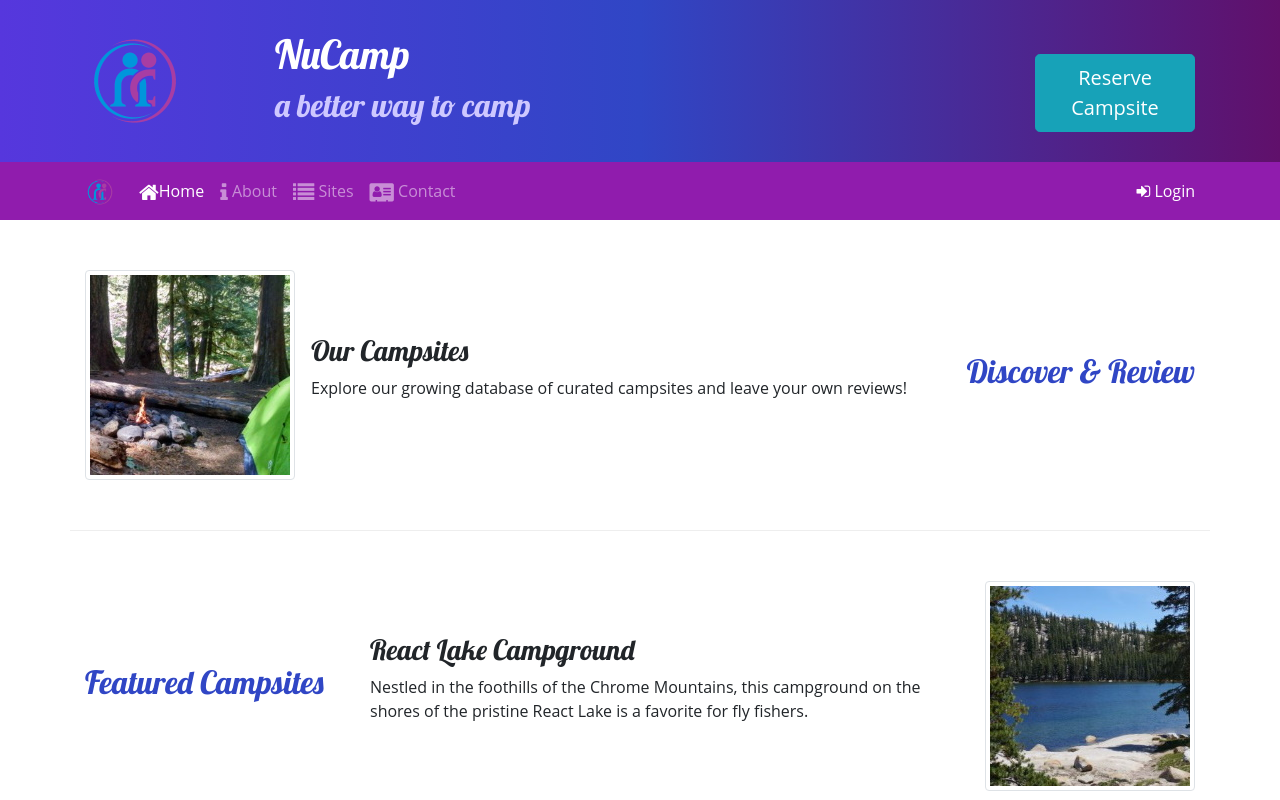
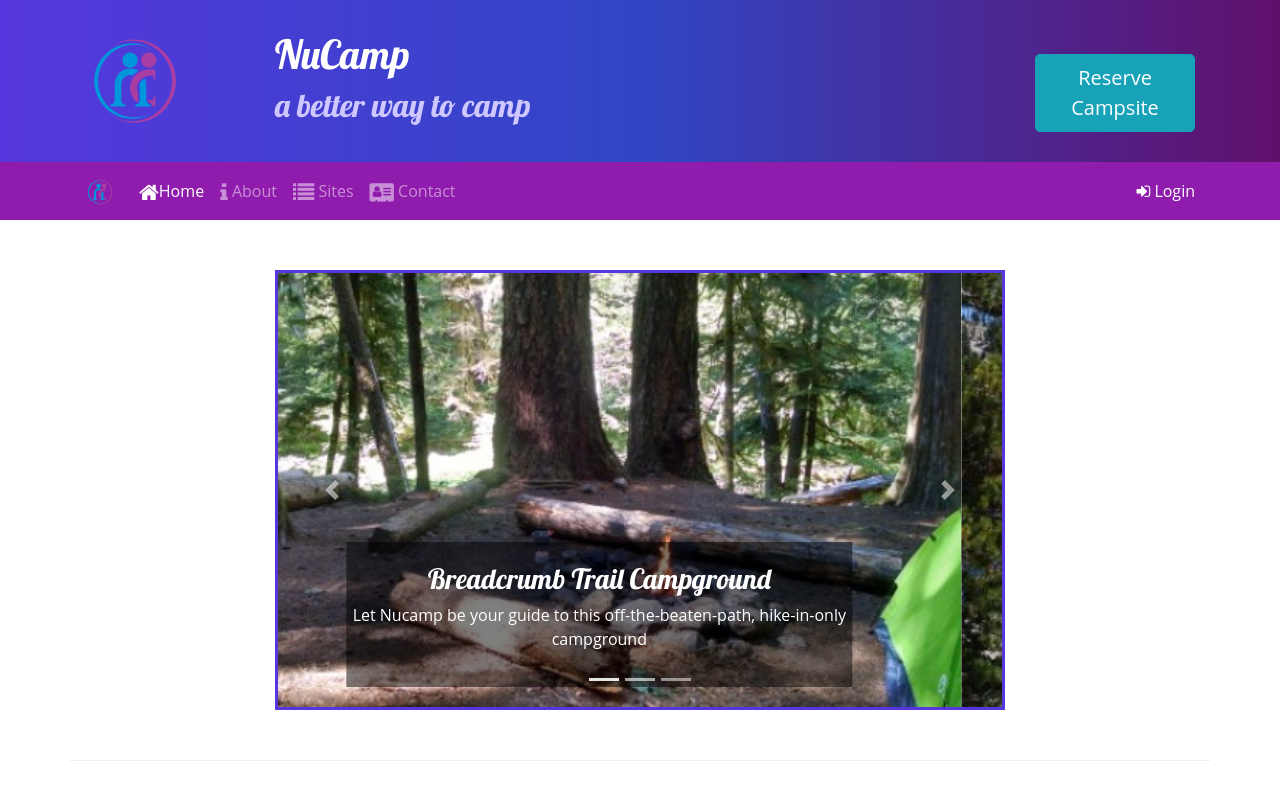
Before and after one commit to rodneycoyer/nucampsite-html-css-bootstrap, a website: page index.html in a window 1280 px wide. Shown: the top 800 px of the page. Drawn offline with nearby package versions, Linux system fonts and the light colour scheme.

Commit message:
Carousel

```diff
--- a/css/styles.css
+++ b/css/styles.css
@@ -37,3 +37,11 @@ header h2 {
 .navbar {
   background-color: #901cad;
 }
+
+.carousel-caption {
+  background-color: rgba(0, 0, 0, 0.5);
+}
+
+.carousel {
+  border: solid #5637dd;
+}
--- a/index.html
+++ b/index.html
@@ -12,7 +12,9 @@
         <link rel="stylesheet" href="https://fonts.googleapis.com/css2?family=Lobster&display=swap" />
         <link rel="stylesheet" href="css/styles.css" />
 <!--Title-->
-        <title>NuCamp: A Better Way To Camp</title>
+        <title>
+            NuCamp: A Better Way To Camp
+        </title>
     </head>
 
     <body>
@@ -24,12 +26,21 @@
                         <img src="img/logo.png" class="img-fluid" />
                     </div>
                     <div class="col">
-                        <h1>NuCamp</h1>
+                        <h1 >NuCamp </h1>
                         <h2>a better way to camp</h2>
                     </div>
 <!--Reserve Button & Tool Tip-->
                     <div class="col-md-4 col-xl-2 mt-4">
-                        <a href="#reserveForm" role="button" class="btn btn-lg btn-info" data-toggle="tooltip" data-placement="bottom" data-html="true" title="Or call us at <br /><strong> 1-206-555-1234 </strong>">  Reserve Campsite </a>
+                        <a
+                            href="#reserveForm"
+                            role="button"
+                            class="btn btn-lg btn-info"
+                            data-toggle="tooltip"
+                            data-placement="bottom"
+                            data-html="true"
+                            title="Or call us at <br /><strong> 1-206-555-1234 </strong>">
+                                Reserve Campsite
+                        </a>
                     </div>
                 </div>
             </div>
@@ -37,14 +48,28 @@
 <!--Nav Bar-->
         <nav class="navbar navbar-expand-sm navbar-dark sticky-top">
             <div class="container">
-                <a class="navbar-brand" href="#"><img src="img/logo.png" height="30" width="30" /></a>
+                <a
+                    class="navbar-brand"
+                    href="#">
+                    <img src="img/logo.png"
+                    height="30" width="30" />
+                </a>
 
-                <button class="navbar-toggler" type="button" data-toggle="collapse" data-target="#nuCampNavbar">
+                <button
+                    class="navbar-toggler"
+                    type="button"
+                    data-toggle="collapse"
+                    data-target="#nuCampNavbar"
+                >
 
-                <button class="navbar-toggler ml-auto" type="button" data-toggle="collapse" data-target="#nucampNavbar">
+                <button
+                    class="navbar-toggler ml-auto"
+                    type="button"
+                    data-toggle="collapse"
+                    data-target="#nucampNavbar">
                     <span class="navbar-toggler-icon"></span>
                 </button>
-
+<!--Navbar Collapse-->
                 <div class="collapse navbar-collapse" id="nucampNavbar">
                     <ul class="navbar-nav">
                         <li class="nav-item active"> <a class="nav-link" href="#"> <span class="fa fa-home fa-lg"></span>Home </a> </li>
@@ -52,13 +77,17 @@
                         <li class="nav-item"> <a class="nav-link" href="#"> <span class="fa fa-list fa-lg"></span> Sites </a> </li>
                         <li class="nav-item"> <a class="nav-link" href="contactus.html"> <span class="fa fa-address-card fa-lg"></span> Contact </a> </li>
                     </ul>
-<!--Login Modal-->
+<!--Modal Sign-in-->
                     <span class="navbar-text ml-auto">
-                        <a role="button" data-toggle="modal" data-target="#loginModal">
-                            <i class="fa fa-sign-in"></i> Login
+                        <a
+                            role="button"
+                            data-toggle="modal"
+                            data-target="#loginModal"
+                        >
+                            <i class="fa fa-sign-in"></i>
+                                Login
                         </a>
                     </span>
-
                 </div>
             </div>
         </nav>
@@ -68,7 +97,13 @@
                 <div class="modal-content">
                     <div class="modal-header">
                         <h3 class="modal-title"> Login </h3>
-                        <button type="button" class="close" data-dismiss="modal"> &times; </button>
+
+                        <button
+                            type="button"
+                            class="close"
+                            data-dismiss="modal">
+                            &times;
+                        </button>
                     </div>
 
                     <div class="modal-body">
@@ -76,19 +111,31 @@
                             <form>
                                 <div class="form-row">
                                     <div class="form-group col-12">
-                                        <label class="sr-only" for="loginEmail"> Email address </label>
-                                        <input type="email" class="form-control form-control-sm" id="loginEmail" placeholder="Enter email">
+                                        <label
+                                            class="sr-only"
+                                            for="loginEmail">
+                                                Email address
+                                        </label>
+                                        <input
+                                            type="email"
+                                            class="form-control form-control-sm"
+                                            id="loginEmail"
+                                            placeholder="Enter email"
+                                        >
                                     </div>
-
                                     <div class="form-group col-12">
                                         <label
                                             class="sr-only"
                                             for="loginPassword">
                                                 Password
                                         </label>
-                                        <input type="password" class="form-control form-control-sm" id="loginPassword" placeholder="Password">
+                                        <input
+                                            type="password"
+                                            class="form-control form-control-sm"
+                                            id="loginPassword"
+                                            placeholder="Password"
+                                        >
                                     </div>
-
                                     <div class="col">
                                         <div class="form-check">
                                             <input class="form-check-input" type="checkbox">
@@ -96,7 +143,7 @@
                                         </div>
                                     </div>
                                 </div>
-
+<!--Modal Buttons-->
                                 <div class="form-row">
                                     <button
                                         type="button"
@@ -115,8 +162,84 @@
                 </div>
             </div>
         </div>
+
+        <div class="container">
+<!--Carousel-->
+            <div class="row row-content">
+                <div class="col-md-8 mx-auto">
+                    <div id="homeCarousel" class="carousel slide" data-ride="carousel">
+<!--Indicators-->
+                        <ol class="carousel-indicators">
+                            <li data-target="#homeCarousel" data-slide-to="0" class="active"></li>
+                            <li data-target="#homeCarousel" data-slide-to="1"></li>
+                            <li data-target="#homeCarousel" data-slide-to="2"></li>
+                        </ol>
+
+                        <div class="carousel-inner">
+                            <div class="carousel-item active">
+                                <img
+                                    class="d-block w-100"
+                                    src="img/breadcrumb-trail.jpg "
+                                    alt="Breadcrumb Trail Campground"
+                                />
+                                <div class="carousel-caption">
+                                    <h3>Breadcrumb Trail Campground</h3>
+                                    <p class="d-none d-sm-block">
+                                        Let Nucamp be your guide to this off-the-beaten-path, hike-in-only campground
+                                    </p>
+                                </div>
+                            </div>
+
+                            <div class="carousel-item">
+                                <img
+                                    class="d-block w-100"
+                                    src="img/react-lake.jpg"
+                                    alt="React Lake Campground"
+                                />
+                                <div class="carousel-caption">
+                                    <h3> React Lake Campground </h3>
+                                    <p class="d-none d-sm-block">
+                                        Nestled in the foothills of the Chrome Mountains, this campground on the shores of the pristine React Lake is a favorite for fly fishers.
+                                    </p>
+                                </div>
+                            </div>
+
+                            <div class="carousel-item">
+                                <img
+                                    class="d-block w-100"
+                                    src="img/chrome-river.jpg"
+                                    alt="Chrome River Campground"
+                                />
+                                <div class="carousel-caption">
+                                    <h3>Chrome River Campground</h3>
+                                    <p class="d-none d-sm-block">
+                                        Spend a few sunny days and starry nights beneath a canopy of old-growth firs at this enchanting spot by the Chrome River.
+                                    </p>
+                                </div>
+                            </div>
+                        </div>
+<!--Carousel Controls-->
+                        <a
+                            class="carousel-control-prev"
+                            href="#homeCarousel" role="button"
+                            data-slide="prev"
+                        >
+                            <span class="carousel-control-prev-icon"></span>
+                            <span class="sr-only">Previous</span>
+                        </a>
+                        <a
+                            class="carousel-control-next"
+                            href="#homeCarousel"
+                            role="button"
+                            data-slide="next"
+                        >
+                            <span class="carousel-control-next-icon"></span>
+                            <span class="sr-only">Next</span>
+                        </a>
+                    </div>
+                </div>
+            </div>
 <!--Discover & Review-->
-        <div class="container">
             <div class="row row-content align-items-center">
                 <div class="col-sm-4 col-md-3 order-sm-last">
                     <h2 class="text-sm-right">Discover & Review</h2>
@@ -124,7 +247,12 @@
 <!--Our Campsites-->
                 <div class="col">
                     <div class="media">
-                        <img class="d-flex mr-3 img-thumbnail" src="img/breadcrumb-trail-thumb.jpg" alt="Breadcrumb Trail" />
+                        <img
+                            class="d-flex mr-3 img-thumbnail"
+                            src="img/breadcrumb-trail-thumb.jpg"
+                            alt="Breadcrumb Trail"
+                        />
+
                         <div class="media-body align-self-center">
                             <h3>Our Campsites</h3>
                             <p class="d-none d-sm-block">
@@ -148,9 +276,11 @@
                                 Nestled in the foothills of the Chrome Mountains, this campground on the shores of the pristine React Lake is a favorite for fly fishers.
                             </p>
                         </div>
+
                         <img class="d-flex ml-3 img-thumbnail"
                         src="img/react-lake-thumb.jpg"
                         alt="image of react lake">
+
                     </div>
                 </div>
             </div>
```
Lines whose indentation alone changed are shown as unchanged.
